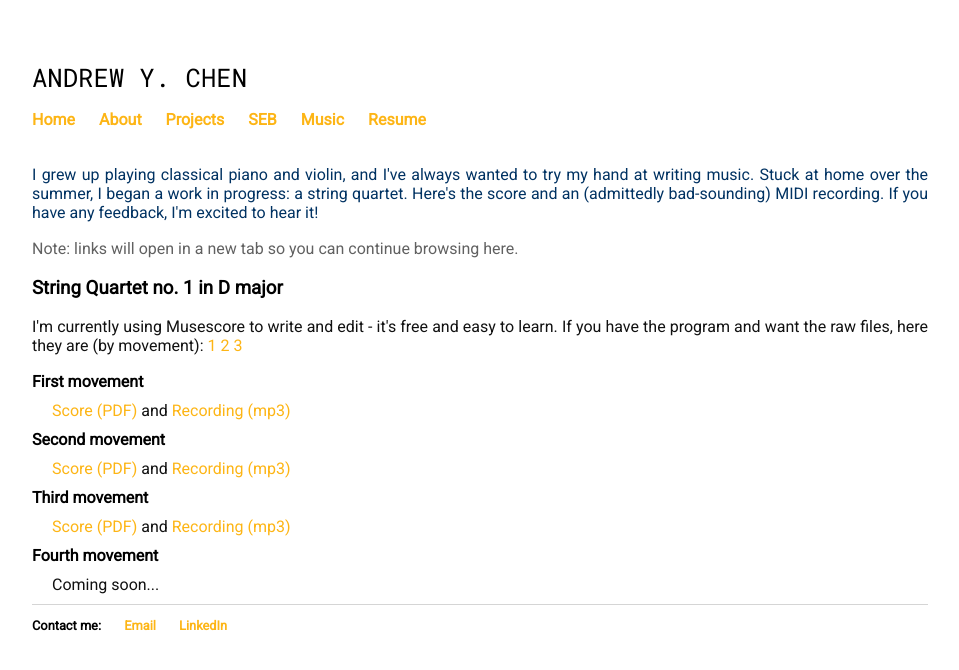
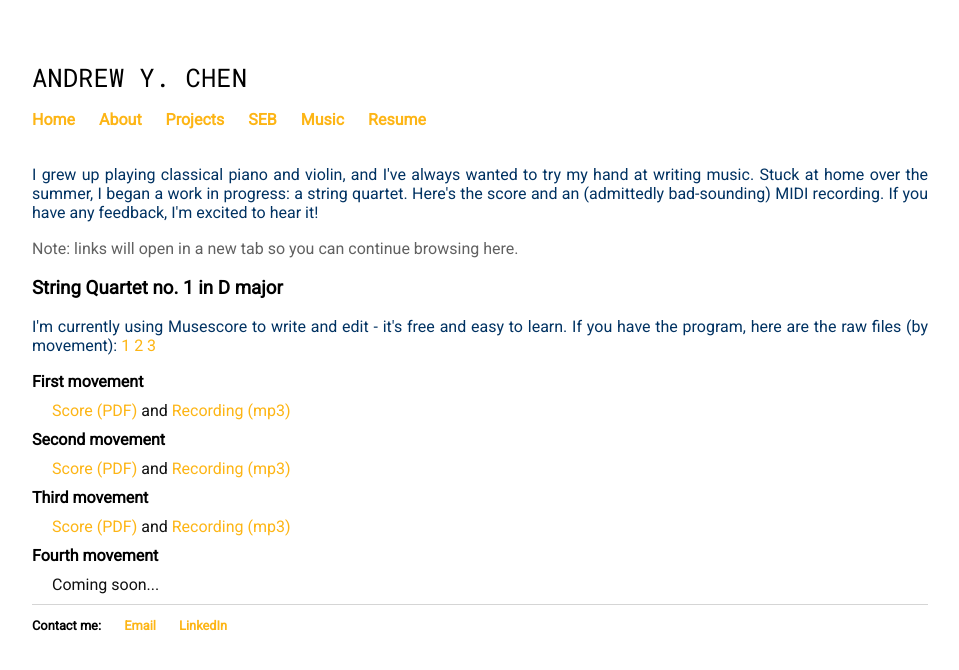
Before and after one commit to carbonheliumnitrogen/carbonheliumnitrogen.github.io, a Jekyll site: the page built from music.html, in a window 1280 px wide. Shown: the top 670 px of the page, without its empty margins (160-1119 px from the left). Built offline with Jekyll 4.4.1, drawn with Linux system fonts in a browser that asks for light colours.

Commit message:
Update music.html

```diff
--- a/music.html
+++ b/music.html
@@ -37,7 +37,7 @@ color:#616161;
 	<p id="note"> Note: links will open in a new tab so you can continue browsing here.
 
 	<h3>String Quartet no. 1 in D major</h3>
-	<p> I'm currently using Musescore to write and edit - it's free and easy to learn. If you have the program and want the raw files, here they are (by movement):
+	<p id="headerone"> I'm currently using Musescore to write and edit - it's free and easy to learn. If you have the program, here are the raw files (by movement):
 		<a href="/music/1.mcsz" target="_blank"> 1 </a>
 		<a href="/music/2.mcsz" target="_blank"> 2 </a>
 		<a href="/music/3.mcsz" target="_blank"> 3 </a>
```
